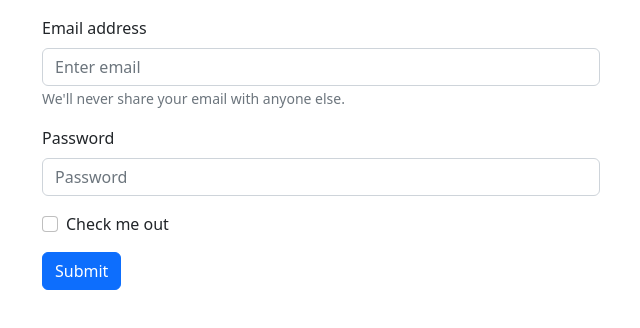
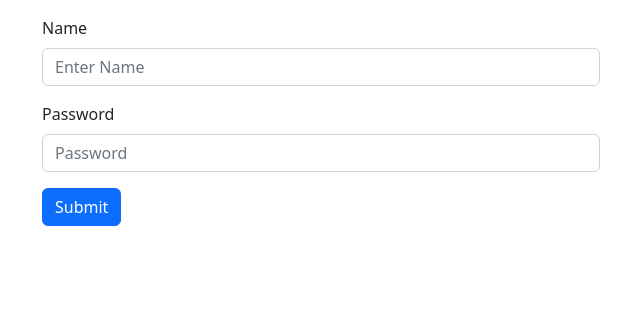
Before and after one commit to puneet2121/-Expense--racker, a React (Create React App) app in the folder front-end/: page / in a window 1280 px wide. Shown: the top 328 px of the page, without its empty margins (40-680 px from the left). Built offline with nearby package versions, Linux system fonts and the light colour scheme.

Commit message:
add local stroage to the login component

```diff
--- a/front-end/src/App.js
+++ b/front-end/src/App.js
@@ -1,26 +1,19 @@
 import React, { useState } from "react";
 import Login from "./components/Login";
 import Home from "./components/Home";
-import { Link, Route, Routes,BrowserRouter } from "react-router-dom";
+import { Link, Route, Routes, BrowserRouter } from "react-router-dom";
 function App() {
-  const [isLogin, setIslogin] = useState(false);
+  const [isLogin, setIslogin] = useState('');
 
   return (
     <BrowserRouter>
-    <Routes>
-      <Route path="/" element={<Login />}></Route>
+      <Routes>
+        <Route path="/" element={<Login login={isLogin} setIslogin={setIslogin} />}></Route>
 
-        <Route path="/home" element={<Home />} ></Route>
-
-    </Routes>
+        <Route path="/home" element={<Home />}></Route>
+      </Routes>
     </BrowserRouter>
   );
 }
 
 export default App;
-{
-  /* <div className="App">
-      {isLogin ? <Home /> : <Login />}
-
-    </div> */
-}
--- a/front-end/src/components/Login.jsx
+++ b/front-end/src/components/Login.jsx
@@ -2,34 +2,42 @@ import React from "react";
 import Button from "react-bootstrap/Button";
 import Form from "react-bootstrap/Form";
 import Home from "./Home";
-import { Link, Route, Routes,Redirect } from "react-router-dom";
+import {  useNavigate,Link } from "react-router-dom";
+import { useState } from "react";
 const Login = (props) => {
-  const handleClick = (e) => {
+  const navigate = useNavigate();
+  const [name,setName] = useState('');
+  const [password,setPassword] = useState('');
+  const [isauth,setIsauth] = useState(localStorage.getItem(localStorage.getItem('isauth') || false));
+  const users = [ {name: 'Puneet', password:'12345'} ];
+  const handleSubmit = (e) => {
     e.preventDefault();
-
-
+    const account = users.find((user) => user.name === name);
+    if(account && account.password === password) {
+      localStorage.setItem('isauth',true);
+      navigate('/home');
+    }
   };
   return (
     <>
       <div className="container ">
         <div className="d-flex">
-          <Form className="mt-3 w-50 justify-content-center">
-            <Form.Group className="mb-3" controlId="formBasicEmail">
-              <Form.Label>Email address</Form.Label>
-              <Form.Control type="email" placeholder="Enter email" />
-              <Form.Text className="text-muted">
-                We'll never share your email with anyone else.
-              </Form.Text>
+          <Form
+            className="mt-3 w-50 justify-content-center" onSubmit = {handleSubmit}
+
+          >
+            <Form.Group className="mb-3" controlId="formBasicEmail" >
+              <Form.Label>Name</Form.Label>
+              <Form.Control type="text" placeholder="Enter Name" value={name} onChange={(e) => setName(e.target.value)} />
+
             </Form.Group>
 
             <Form.Group className="mb-3" controlId="formBasicPassword">
               <Form.Label>Password</Form.Label>
-              <Form.Control type="password" placeholder="Password" />
+              <Form.Control type="password" value={password} onChange={(e) => setPassword(e.target.value)} placeholder="Password" />
             </Form.Group>
-            <Form.Group className="mb-3" controlId="formBasicCheckbox">
-              <Form.Check type="checkbox" label="Check me out" />
-            </Form.Group>
-            <Button variant="primary" onClick={handleClick} type="submit">
+
+            <Button variant="primary" type="submit" >
               Submit
             </Button>
           </Form>
```
